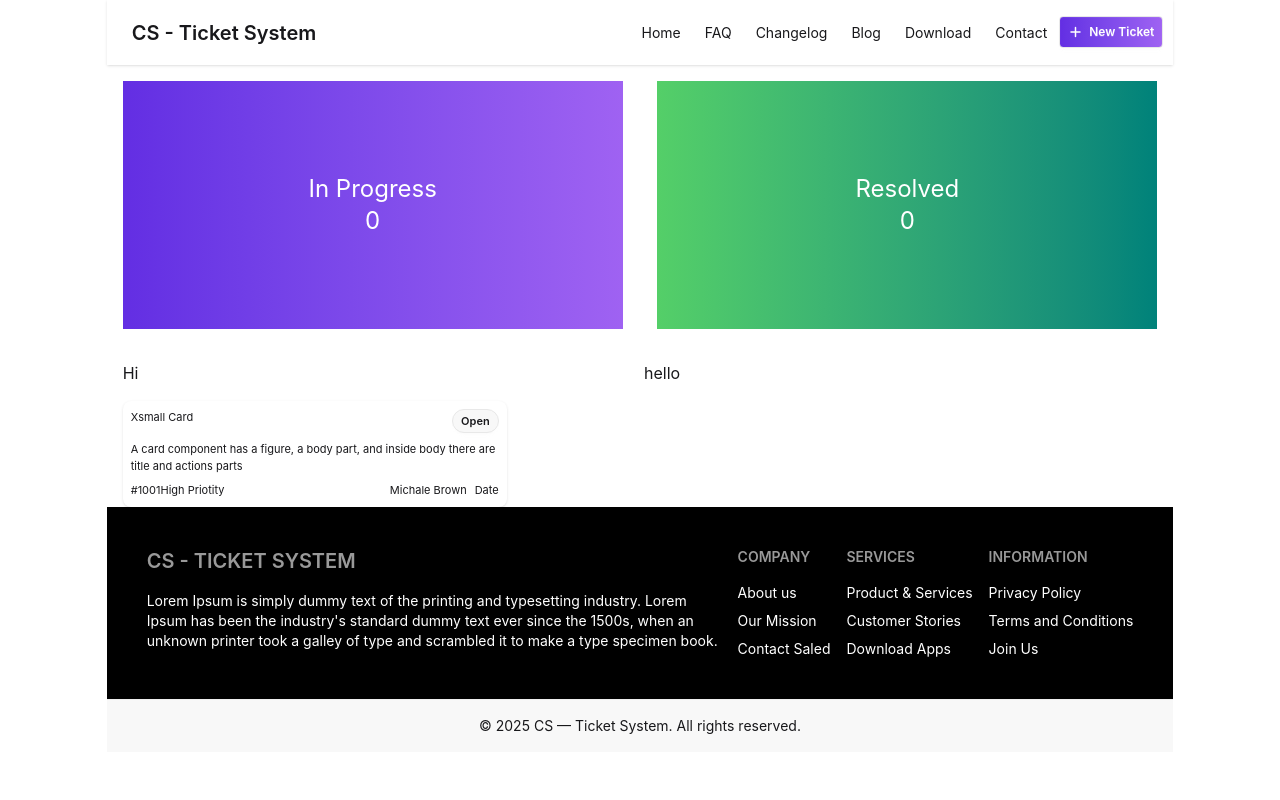
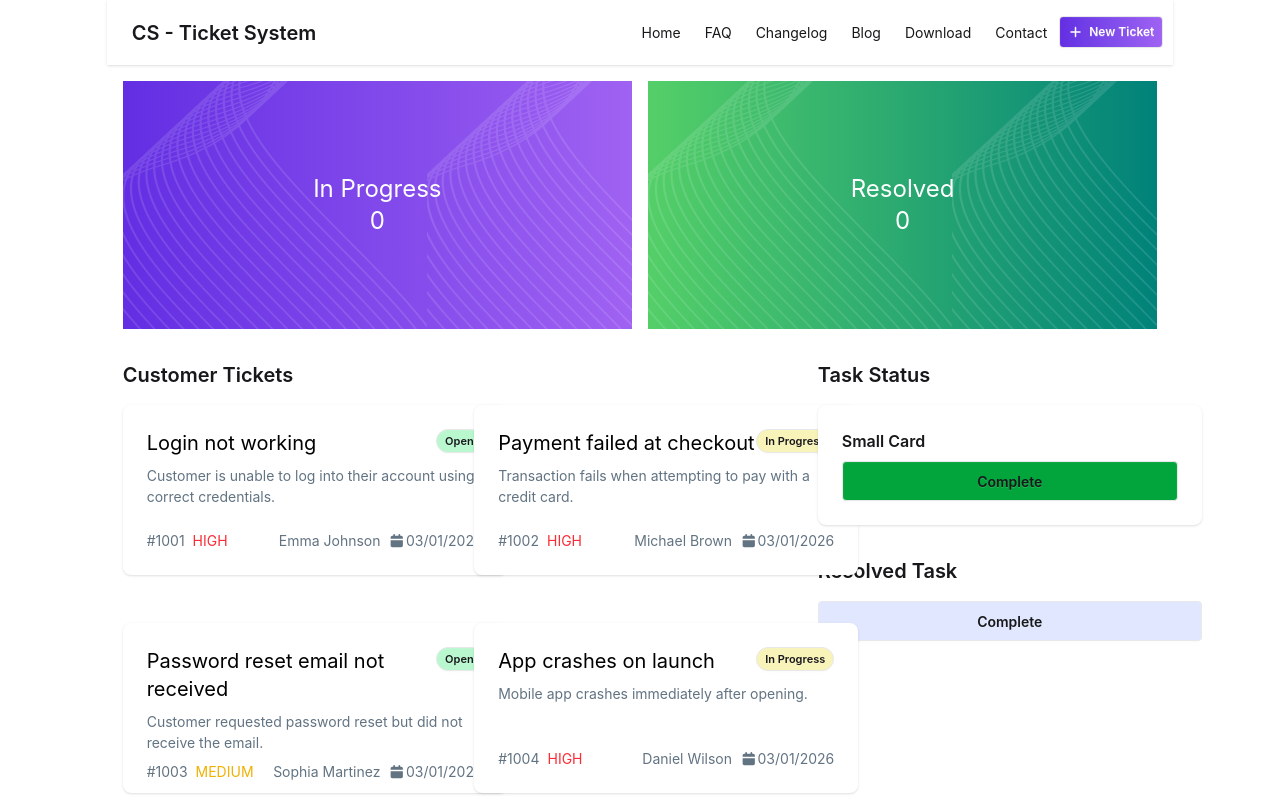
Before and after one commit to yousrahanif/Reset-Assignment-Ticket, a React (Vite) app: page / in a window 1280 px wide. Shown: the top 800 px of the page. Built offline with nearby package versions, Linux system fonts and the light colour scheme.

Commit message:
new change

```diff
--- a/public/tickets.json
+++ b/public/tickets.json
@@ -1,137 +1,137 @@
 [
   {
-    "id": 1,
+    "id": 1001,
     "title": "Login not working",
     "description": "Customer is unable to log into their account using correct credentials.",
     "customer": "Emma Johnson",
     "priority": "High",
     "status": "Open",
-    "createdAt": "2026-03-01T09:15:00Z"
+    "createdAt": "03/01/2026"
   },
   {
-    "id": 2,
+    "id": 1002,
     "title": "Payment failed at checkout",
     "description": "Transaction fails when attempting to pay with a credit card.",
     "customer": "Michael Brown",
     "priority": "High",
     "status": "In Progress",
-    "createdAt": "2026-03-01T10:30:00Z"
+    "createdAt": "03/01/2026"
   },
   {
-    "id": 3,
+    "id": 1003,
     "title": "Password reset email not received",
     "description": "Customer requested password reset but did not receive the email.",
     "customer": "Sophia Martinez",
     "priority": "Medium",
     "status": "Open",
-    "createdAt": "2026-03-01T11:45:00Z"
+    "createdAt": "03/01/2026"
   },
   {
-    "id": 4,
+    "id": 1004,
     "title": "App crashes on launch",
     "description": "Mobile app crashes immediately after opening.",
     "customer": "Daniel Wilson",
     "priority": "High",
     "status": "In Progress",
-    "createdAt": "2026-03-01T12:10:00Z"
+    "createdAt": "03/01/2026"
   },
   {
-    "id": 5,
+    "id": 1005,
     "title": "Unable to update profile",
     "description": "Customer cannot save changes made to their profile information.",
     "customer": "Olivia Davis",
     "priority": "Medium",
-    "status": "Resolved",
-    "createdAt": "2026-03-01T13:05:00Z"
+    "status": "Open",
+    "createdAt": "03/01/2026"
   },
   {
-    "id": 6,
+    "id": 1006,
     "title": "Incorrect billing amount",
     "description": "Customer was charged more than the displayed price.",
     "customer": "William Anderson",
     "priority": "High",
     "status": "Open",
-    "createdAt": "2026-03-01T14:20:00Z"
+    "createdAt": "03/01/2026"
   },
   {
-    "id": 7,
+    "id": 1007,
     "title": "Feature request: Dark mode",
     "description": "Customer suggests adding a dark mode option to the dashboard.",
     "customer": "Ava Thomas",
     "priority": "Low",
     "status": "Open",
-    "createdAt": "2026-03-01T15:00:00Z"
+    "createdAt": "03/01/2026"
   },
   {
-    "id": 8,
+    "id": 1008,
     "title": "Slow loading dashboard",
     "description": "Dashboard takes too long to load after login.",
     "customer": "James Taylor",
     "priority": "Medium",
     "status": "In Progress",
-    "createdAt": "2026-03-01T16:15:00Z"
+    "createdAt": "03/01/2026"
   },
   {
-    "id": 9,
+    "id": 1009,
     "title": "Error 500 on reports page",
     "description": "Server error appears when accessing the reports section.",
     "customer": "Isabella Moore",
     "priority": "High",
     "status": "Open",
-    "createdAt": "2026-03-01T17:40:00Z"
+    "createdAt": "03/01/2026"
   },
   {
-    "id": 10,
+    "id": 1010,
     "title": "Subscription cancellation issue",
     "description": "Customer cannot cancel subscription from account settings.",
     "customer": "Benjamin Clark",
     "priority": "Medium",
-    "status": "Resolved",
-    "createdAt": "2026-03-02T08:30:00Z"
+    "status": "In Progress",
+    "createdAt": "03/02/2026"
   },
   {
-    "id": 11,
+    "id": 1011,
     "title": "Missing order confirmation",
     "description": "Customer did not receive confirmation email after placing an order.",
     "customer": "Mia Rodriguez",
     "priority": "Medium",
     "status": "Open",
-    "createdAt": "2026-03-02T09:00:00Z"
+    "createdAt": "03/02/2026"
   },
   {
-    "id": 12,
+    "id": 1012,
     "title": "Two-factor authentication issue",
     "description": "Verification code is not being accepted during login.",
     "customer": "Lucas Hernandez",
     "priority": "High",
     "status": "In Progress",
-    "createdAt": "2026-03-02T10:25:00Z"
+    "createdAt": "03/02/2026"
   },
   {
-    "id": 13,
+    "id": 1013,
     "title": "Unable to upload documents",
     "description": "File upload fails with unsupported format error even for valid files.",
     "customer": "Charlotte King",
     "priority": "Medium",
     "status": "Open",
-    "createdAt": "2026-03-02T11:10:00Z"
+    "createdAt": "03/02/2026"
   },
   {
-    "id": 14,
+    "id": 1014,
     "title": "Notification settings not saving",
     "description": "Changes to email notification preferences are not being saved.",
     "customer": "Henry Wright",
     "priority": "Low",
-    "status": "Resolved",
-    "createdAt": "2026-03-02T12:45:00Z"
+    "status": "Open",
+    "createdAt": "03/02/2026"
   },
   {
-    "id": 15,
+    "id": 1015,
     "title": "Search function not returning results",
     "description": "Search bar returns empty results even when items exist.",
     "customer": "Amelia Scott",
     "priority": "High",
     "status": "In Progress",
-    "createdAt": "2026-03-02T14:00:00Z"
+    "createdAt": "03/02/2026"
   }
 ]
--- a/src/App.jsx
+++ b/src/App.jsx
@@ -1,24 +1,43 @@
+import { Suspense, useState } from "react";
 import "./App.css";
-import SingleTicket from "./components/CustomerTicket/SingleTicket";
 import Footer from "./components/Footer/Footer";
 import Hero from "./components/Hero/Hero";
+import Navbar from "./components/Navbar/Navbar";
+import CustomerTicket from "./components/Tickets/CustomerTicket";
+import ResolvedTicket from "./components/Tickets/ResolvedTicket";
+import TicketStatus from "./components/Tickets/TicketStatus";
 
-import Navbar from "./components/Navbar/Navbar";
+const ticketPromise = fetch("/tickets.json").then((res) => res.json());
 
 function App() {
+  const [track, setTrack] = useState([]);
+  const handleTicket = (ticket) => {
+    console.log("Clicked", ticket);
+    const newTrack = [...track, ticket];
+    setTrack(newTrack);
+  };
   return (
     <div className="w-10/12 mx-auto">
       <Navbar></Navbar>
       <Hero></Hero>
       <div className="grid grid-cols-12 gap-2 p-4">
-        <div className="col-span-6">
-          <h2>Hi</h2>
+        <div className="col-span-8">
+          <Suspense fallback={<p>Loading</p>}>
+            <CustomerTicket
+              ticketPromise={ticketPromise}
+              setTrack={setTrack}
+              handleTicket={handleTicket}
+            ></CustomerTicket>
+          </Suspense>
         </div>
-        <div className="col-span-3">
-          <h2>hello</h2>
+        <div className="col-span-4">
+          <div className="flex flex-col gap-8">
+            <TicketStatus></TicketStatus>
+            <ResolvedTicket></ResolvedTicket>
+          </div>
         </div>
       </div>
-      <SingleTicket></SingleTicket>
+
       <Footer></Footer>
     </div>
   );
--- a/src/components/CustomerTicket/CustomerTicket.jsx
+++ /dev/null
@@ -1,5 +0,0 @@
-const CustomerTicket = () => {
-  return <div></div>;
-};
-
-export default CustomerTicket;
--- a/src/components/CustomerTicket/SingleTicket.jsx
+++ /dev/null
@@ -1,31 +0,0 @@
-const SingleTicket = () => {
-  return (
-    <div className="px-4">
-      <div className="card w-96 bg-base-100 card-xs shadow-sm">
-        <div className="card-body ">
-          <div className="flex justify-between">
-            <h2 className="">Xsmall Card</h2>
-            <button className="btn btn-xs rounded-3xl">Open</button>
-          </div>
-
-          <p>
-            A card component has a figure, a body part, and inside body there
-            are title and actions parts
-          </p>
-          <div className="flex justify-between gap-2">
-            <div className="flex justify-between">
-              <p>#1001</p>
-              <p>High Priotity</p>
-            </div>
-            <div className="flex justify-between gap-2">
-              <p>Michale Brown</p>
-              <p>Date</p>
-            </div>
-          </div>
-        </div>
-      </div>
-    </div>
-  );
-};
-
-export default SingleTicket;
--- a/src/components/Footer/Footer.jsx
+++ b/src/components/Footer/Footer.jsx
@@ -1,7 +1,7 @@
 const Footer = () => {
   return (
     <div className="text-white">
-      <footer className="footer sm:footer-horizontal bg-black text-white text-base-content p-10">
+      <footer className="footer sm:footer-horizontal bg-black text-white p-10">
         <nav>
           <h4 className="text-xl footer-title">CS - Ticket System</h4>
           <p>
@@ -30,8 +30,8 @@ const Footer = () => {
           <a className="link link-hover">Join Us</a>
         </nav>
       </footer>
-      <footer className="footer bg-base-200 text-base-content border-base-300 border-t px-10 py-4">
-        <div className="flex  justify-center items-center w-full ">
+      <footer className="footer bg-black text-base-content border-base-300 border-t px-10 py-4">
+        <div className="flex  justify-center items-center w-full text-white ">
           <p className=""> © 2025 CS — Ticket System. All rights reserved.</p>
         </div>
       </footer>
--- a/src/components/Hero/Hero.jsx
+++ b/src/components/Hero/Hero.jsx
@@ -1,15 +1,27 @@
+import vector1 from "../../assets/vector1.png";
+
 const Hero = () => {
   return (
-    <div className="flex justify-between gap-4 p-4">
-      <div className=" bg-linear-to-r from-[#632EE3] to-[#9F62F2] w-125 h-62">
+    <div className="grid grid-cols-12 justify-between gap-4 p-4 ">
+      <div
+        className=" col-span-6 h-62 "
+        style={{
+          backgroundImage: `url(${vector1}),linear-gradient(to right, #632EE3, #9F62F2)`,
+        }}
+      >
         <div className="flex flex-col justify-center items-center h-full text-white text-2xl">
-          <performance> In Progress</performance>
+          <p> In Progress</p>
           <p>0</p>
         </div>
       </div>
-      <div className="bg-linear-to-r from-[#54CF68] to-[#00827A] w-125  h-62">
+      <div
+        className=" col-span-6  h-62"
+        style={{
+          backgroundImage: `url(${vector1}), linear-gradient(to right, #54CF68, #00827A)`,
+        }}
+      >
         <div className="flex flex-col justify-center items-center h-full text-white text-2xl">
-          <performance> Resolved</performance>
+          <p> Resolved</p>
           <p>0</p>
         </div>
       </div>
--- a/src/components/Navbar/Navbar.jsx
+++ b/src/components/Navbar/Navbar.jsx
@@ -1,5 +1,6 @@
 import { faPlus } from "@fortawesome/free-solid-svg-icons";
 import { FontAwesomeIcon } from "@fortawesome/react-fontawesome";
+
 const Navbar = () => {
   return (
     <div className="navbar bg-base-100 shadow-sm flex-nowrap overflow-x-auto">
--- /dev/null
+++ b/src/components/Tickets/CustomerTicket.jsx
@@ -0,0 +1,22 @@
+import { use } from "react";
+import SingleTicket from "./SingleTicket";
+const CustomerTicket = ({ ticketPromise, handleTicket }) => {
+  const ticket = use(ticketPromise);
+
+  return (
+    <div>
+      <p className="text-xl font-semibold">Customer Tickets</p>
+      <div className="grid grid-cols-1 md:grid-cols-2 gap-4">
+        {ticket.map((t) => (
+          <SingleTicket
+            key={t.id}
+            t={t}
+            handleTicket={handleTicket}
+          ></SingleTicket>
+        ))}
+      </div>
+    </div>
+  );
+};
+
+export default CustomerTicket;
--- /dev/null
+++ b/src/components/Tickets/ResolvedTicket.jsx
@@ -0,0 +1,17 @@
+const ResolvedTicket = () => {
+  return (
+    <div>
+      <p className="text-xl font-semibold">Resolved Task</p>
+
+      <div>
+        <div className="  w-96 bg-base-100 card-sm  mt-4">
+          <div className="justify-end card-actions">
+            <button className="btn bg-[#E0E7FF] w-full">Complete</button>
+          </div>
+        </div>
+      </div>
+    </div>
+  );
+};
+
+export default ResolvedTicket;
--- /dev/null
+++ b/src/components/Tickets/SingleTicket.jsx
@@ -0,0 +1,63 @@
+import { faCalendar } from "@fortawesome/free-solid-svg-icons";
+import { FontAwesomeIcon } from "@fortawesome/react-fontawesome";
+
+const SingleTicket = ({ t, handleTicket }) => {
+  return (
+    <div onClick={() => handleTicket(t)} className="py-4 ">
+      <div className="card w-96 bg-base-100 card-md h-42.5 shadow-sm">
+        <div className="card-body ">
+          <div className="flex justify-between">
+            <h2 className="text-black text-xl">{t.title}</h2>
+            {/* <button
+              className={
+
+
+
+
+
+                `btn btn-xs rounded-3xl ${
+                            t.status==="Open"?"bg-[#B9F8CF]" :t.status==="In Progress"? "bg-[#B9F8CF]" : t.status==="Resolved"? "bg-[#B9F8CF]:"
+              }
+`}
+            > */}
+            <button
+              className={`btn btn-xs rounded-3xl  ${t.status === "Open" ? "bg-[#B9F8CF]" : t.status === "In Progress" ? "bg-[#F8F3B9]" : ""}`}
+            >
+              {t.status}
+            </button>
+          </div>
+
+          <p className="text-[#627382]">{t.description}</p>
+          <div className="flex justify-between ">
+            <div className="flex justify-between gap-2 ">
+              <p className="text-[#627382]">#{t.id}</p>
+              <p
+                className={
+                  t.priority === "High"
+                    ? "text-red-500"
+                    : t.priority === "Medium"
+                      ? "text-yellow-500"
+                      : t.priority === "Low"
+                        ? "text-green-500"
+                        : ""
+                }
+              >
+                {t.priority.toUpperCase()}
+              </p>
+            </div>
+            <div className="flex justify-between gap-2">
+              <p className="text-[#627382]">{t.customer}</p>
+              <p className="text-[#627382]">
+                {" "}
+                <FontAwesomeIcon icon={faCalendar} className="" />
+                {t.createdAt}
+              </p>
+            </div>
+          </div>
+        </div>
+      </div>
+    </div>
+  );
+};
+
+export default SingleTicket;
--- /dev/null
+++ b/src/components/Tickets/TicketStatus.jsx
@@ -0,0 +1,17 @@
+const TicketStatus = () => {
+  return (
+    <div>
+      <p className="text-xl font-semibold ">Task Status</p>
+
+      <div className="card-body card w-96 bg-base-100 card-sm shadow-sm mt-4">
+        <h2 className="card-title">Small Card</h2>
+
+        <div className="justify-end card-actions">
+          <button className="btn bg-[#02A53B] w-full">Complete</button>
+        </div>
+      </div>
+    </div>
+  );
+};
+
+export default TicketStatus;
```
Also changed, not shown: src/assets/vector1.png (added), src/assets/vector2.png (added), src/components/TicketStatus/TicketStatus.jsx (deleted).
